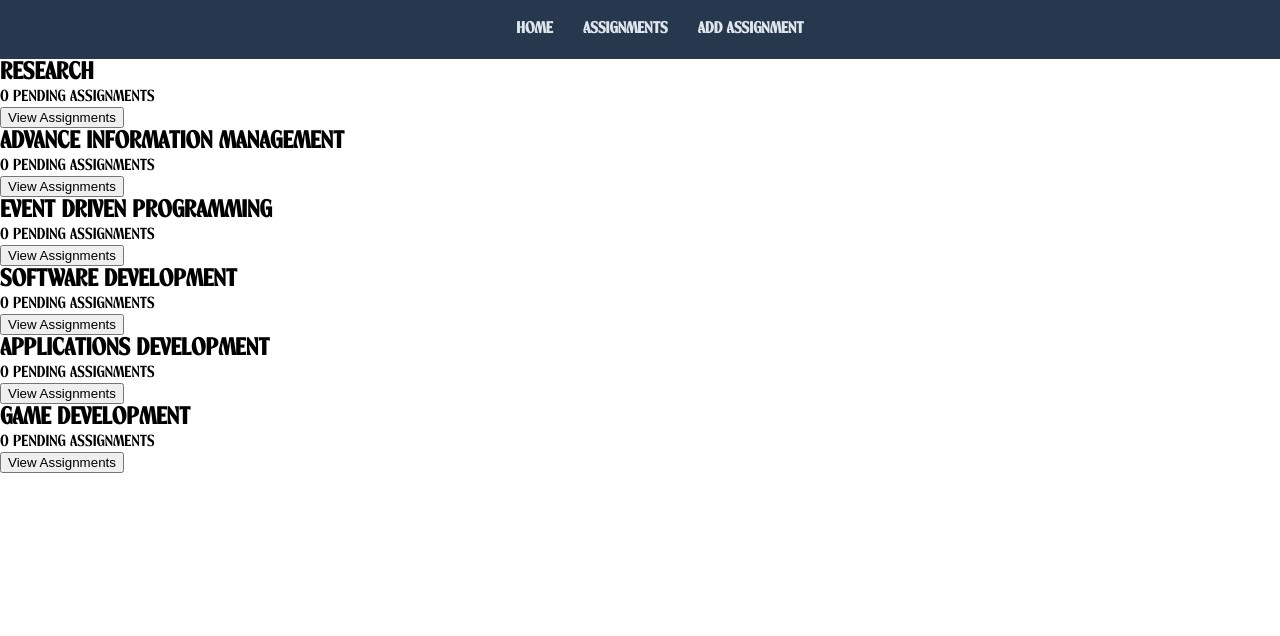
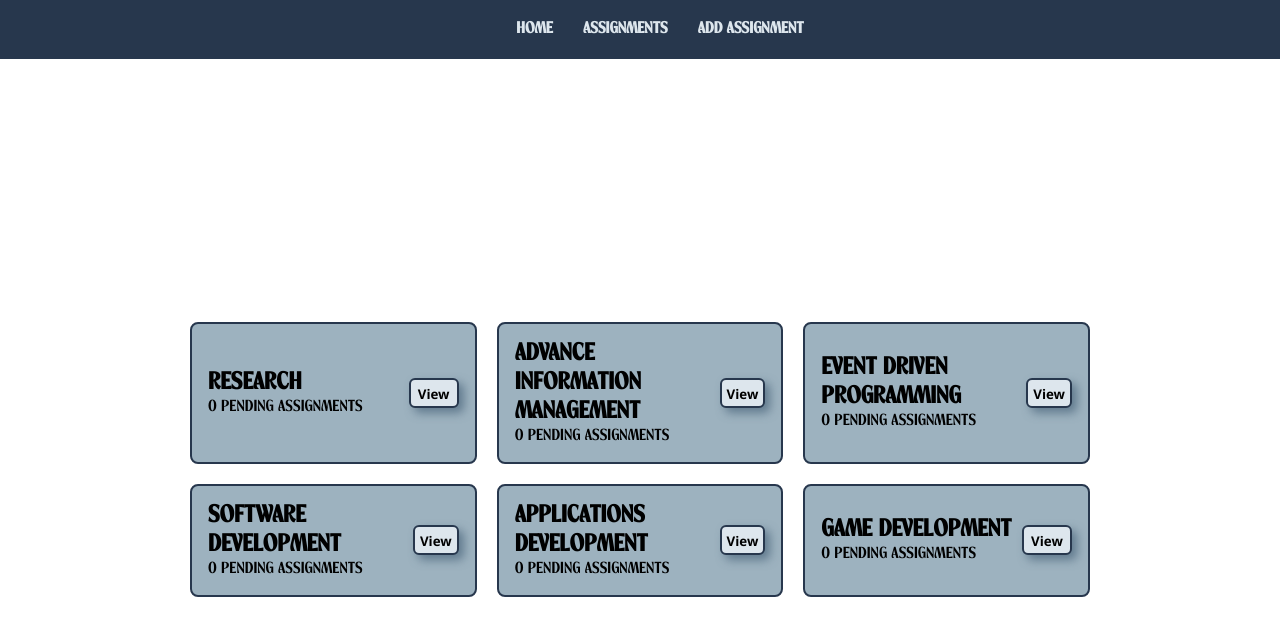
Before and after one commit to LuPinssss/Buseng, a React (Vite) app: page / in a window 1280 px wide. Shown: the top 636 px of the page. Built offline with nearby package versions, Linux system fonts and the light colour scheme.

Commit message:
style: refine Card layout and button styling

```diff
--- a/src/components/Card.css
+++ b/src/components/Card.css
@@ -0,0 +1,38 @@
+:root {
+  --color-dark: #27374D;
+  --color-medium: #526D82;
+  --color-light: #9DB2BF;
+  --color-pale: #DDE6ED;
+}
+
+@font-face {
+  font-family: 'Dessertfolk';
+  src: url('../assets/fonts/Dessertfolk.ttf') format('truetype');
+}
+
+.cards {
+  background-color: var(--color-light);
+  padding: 16px;
+  border-radius: 8px;
+  border: 2px solid var(--color-dark);
+  display: flex;
+  flex-direction: row;
+  justify-content: space-between;
+  align-items: center;
+}
+
+.card-button {
+  font-family: 'Segoe UI', Tahoma, Geneva, Verdana, sans-serif;
+  font-weight: bold;
+  padding: 5px;
+  width: 50px;
+  height: 30px;
+  background-color: var(--color-pale);
+  border: 2px solid var(--color-dark);
+  border-radius: 6px;
+  box-shadow: 5px 5px 10px rgba(82, 109, 130, 0.8);
+}
+.card-button:hover{
+    color: var(--color-pale);
+    background-color: var(--color-dark);
+}
--- a/src/components/Card.jsx
+++ b/src/components/Card.jsx
@@ -1,13 +1,15 @@
 import './Card.css';
 
-function Card({ subject }){
-    return (
-        <div className='card-container'>
-            <h2 className='card-title'>{subject.name}</h2>
-            <p className='card-pending'>{subject.pending} pending assignments</p>
-            <button className="card-button">View Assignments</button>
-        </div>
-    );
+function Card({ subject }) {
+  return (
+    <div className="cards">
+      <div className="card-info">
+        <h2 className="card-title">{subject.name}</h2>
+        <p className="card-pending">{subject.pending} pending assignments</p>
+      </div>
+      <button className="card-button">View</button>
+    </div>
+  );
 }
 
 export default Card;
--- a/src/pages/Home.css
+++ b/src/pages/Home.css
@@ -0,0 +1,25 @@
+:root {
+  --color-dark: #27374D;
+  --color-medium: #526D82;
+  --color-light: #9DB2BF;
+  --color-pale: #DDE6ED;
+}
+
+@font-face {
+  font-family: 'Dessertfolk';
+  src: url('../assets/fonts/Dessertfolk.ttf') format('truetype');
+}
+
+.card-grid{
+    display: grid;
+    grid-template-columns: repeat(3, 1fr);
+    gap: 20px;
+    width: 900px;
+    margin: 0 auto;
+}
+.home-container {
+  display: flex;
+  justify-content: center;
+  align-items: center;
+  min-height: 100vh;
+}
--- a/src/pages/Home.jsx
+++ b/src/pages/Home.jsx
@@ -1,15 +1,18 @@
 import { subjects } from '../data/subjects';
 import Card from '../components/Card';
 import Navbar from '../components/Navbar';
+import './Home.css';
 
 function Home(){
     return(
         <>
             <Navbar />
-            <div className="home-cards">
-                {subjects.map((subject) =>(
-                    <Card key={subject.id} subject={subject}/>
-                ))}
+            <div className="home-container">
+                <div className="card-grid">
+                    {subjects.map((subject) =>(
+                        <Card key={subject.id} subject={subject}/>
+                    ))}
+                </div>
             </div>
         </>
     );
```
